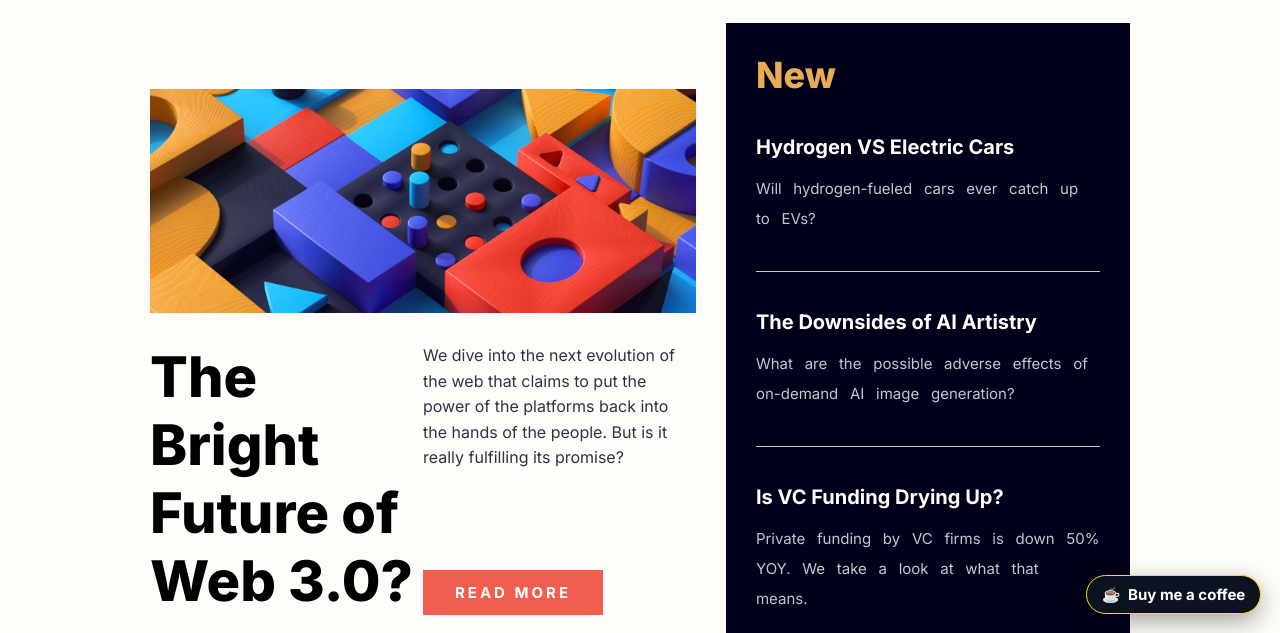
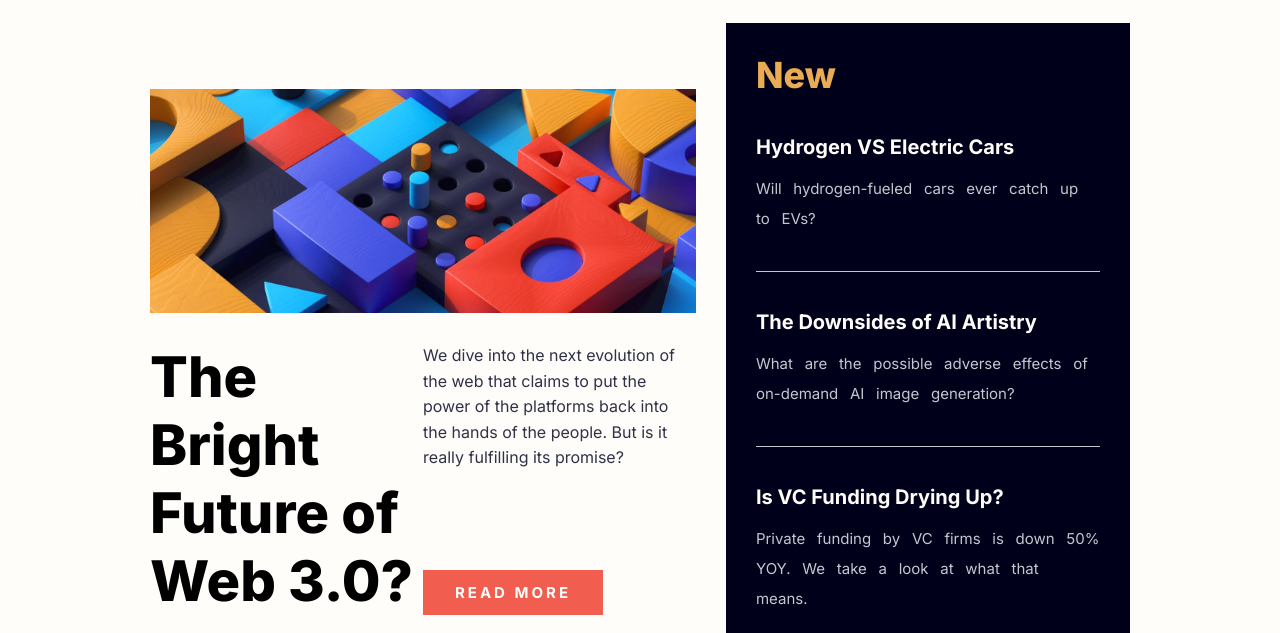
Before and after one commit to RafaelHDSV/News-homepage, a plain HTML site: page index.html in a window 1280 px wide. Shown: the part 167-800 px from the top of the page. Drawn offline with Linux system fonts and the light colour scheme.

Commit message:
feat: use buy me a coffee website widget

```diff
--- a/index.html
+++ b/index.html
@@ -104,7 +104,7 @@
     <p>Coded by <a href="https://github.com/RafaelHDSV" target="_blank">Rafael Henrique de Sousa Vieira</a>.</p>
   </footer>
     <script type="module" src="js/analytics.js"></script>
-<a href="https://www.buymeacoffee.com/vieira" target="_blank" rel="noopener noreferrer" aria-label="Buy me a coffee" style="position:fixed;bottom:1.25rem;right:1.25rem;z-index:9999;display:inline-flex;align-items:center;gap:.5rem;padding:.65rem 1rem;border-radius:999px;background:#0b1220;color:#fff;border:1px solid #FFDD00;text-decoration:none;font:600 14px/1.2 system-ui,sans-serif;box-shadow:0 8px 24px rgba(0,0,0,.35)"><span aria-hidden="true" style="color:#FFDD00">☕</span><span>Buy me a coffee</span></a>
+<script data-name="BMC-Widget" data-cfasync="false" src="https://cdnjs.buymeacoffee.com/1.0.0/widget.prod.min.js" data-id="vieira" data-description="Support me on Buy me a coffee!" data-message="" data-color="#E9AA53" data-position="Right" data-x_margin="18" data-y_margin="18"></script>
 </body>
 
 </html>
```
